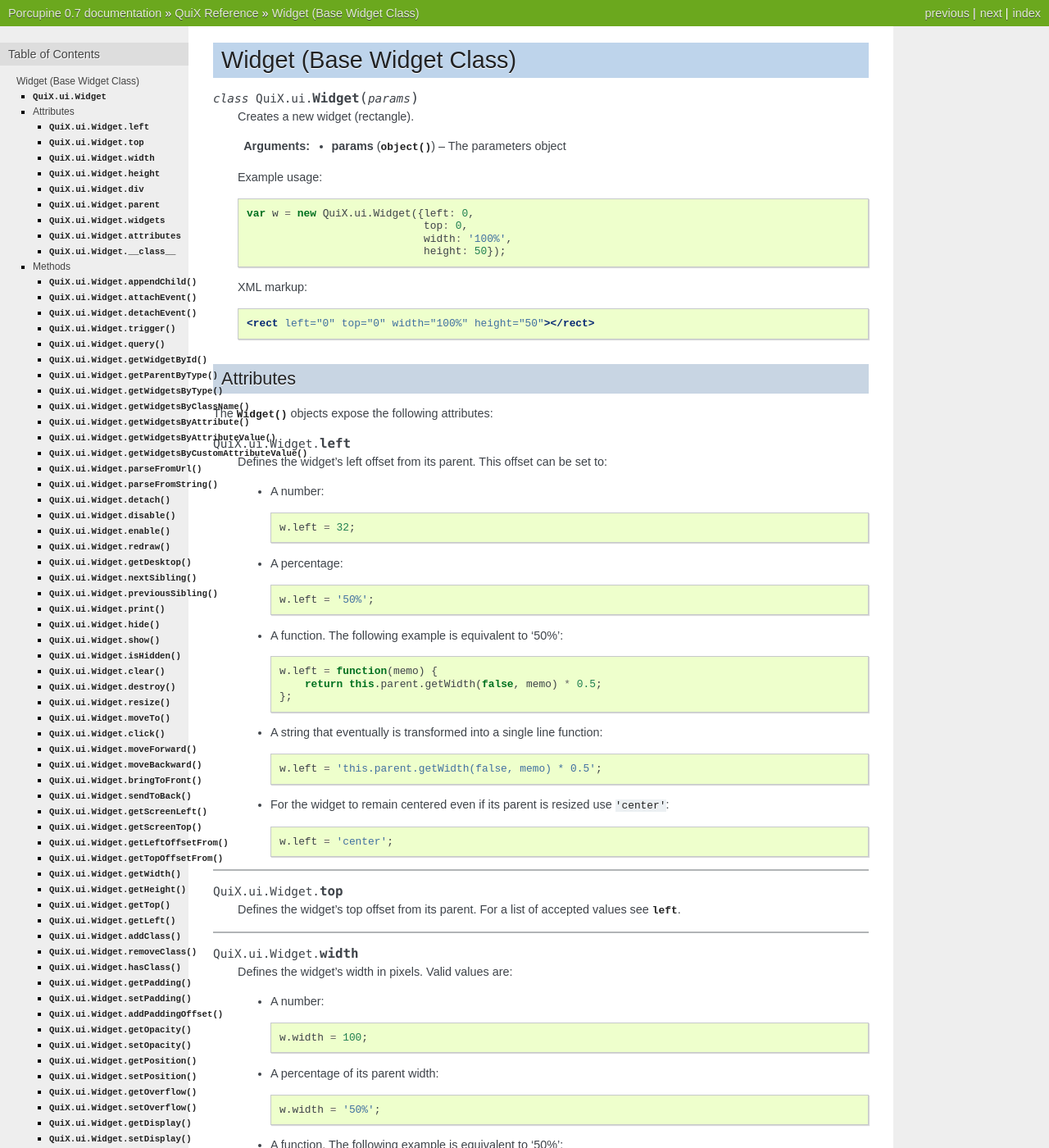
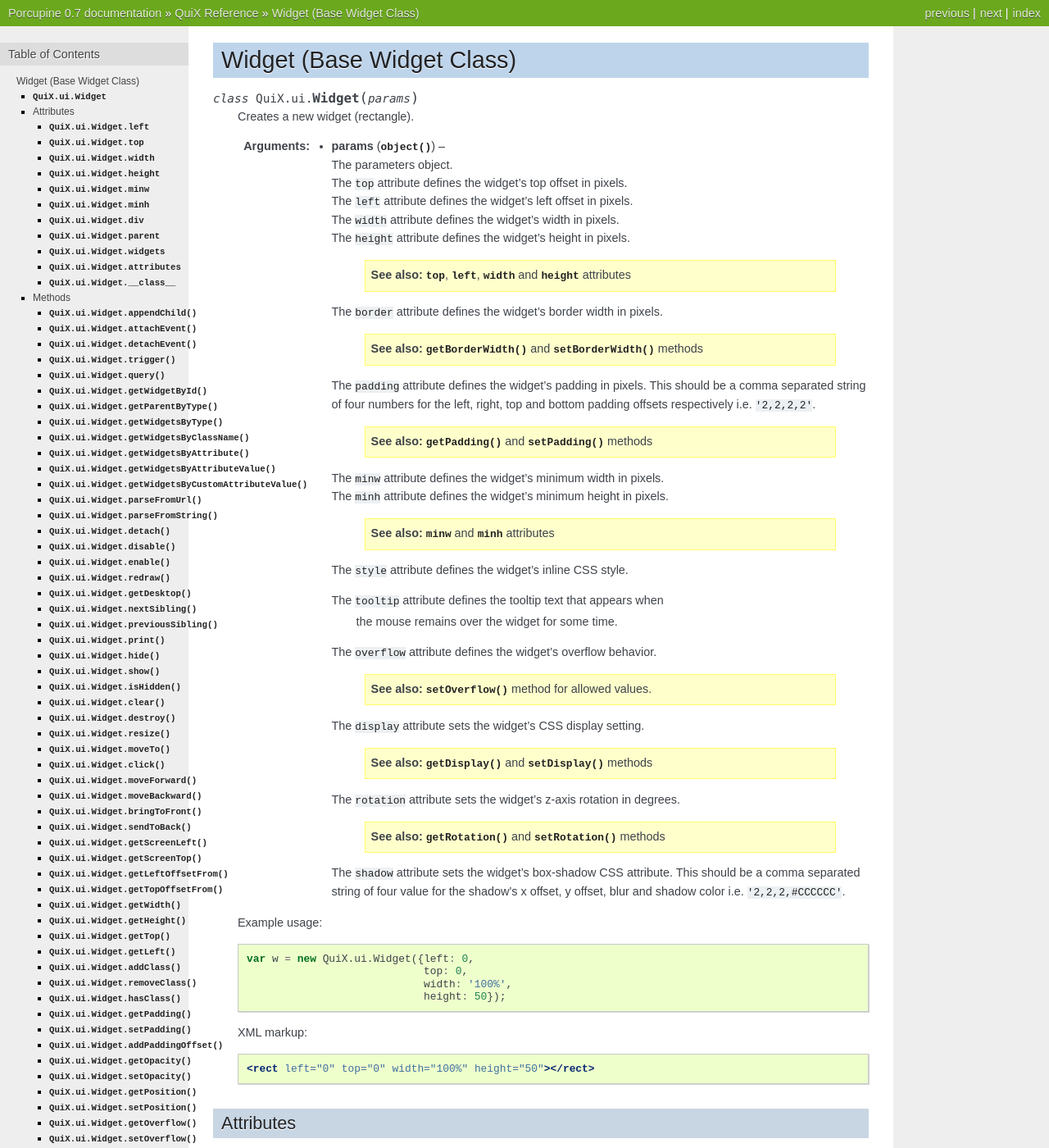
Before and after one commit to tkouts/porcupine-legacy, a Sphinx documentation site: the page built from docs/quix/quix.ui.widget.rst, in a window 1280 px wide and 1400 px high. Shown: the whole window at 82% size. Built offline with Sphinx 7.4.7, drawn with Linux system fonts in a browser that asks for light colours; some of the changed text lies outside the part shown.

Commit message:
updated QuiX docs

```diff
--- a/docs/quix/quix.ui.widget.rst
+++ b/docs/quix/quix.ui.widget.rst
@@ -7,7 +7,65 @@ Widget (Base Widget Class)
 
    Creates a new widget (rectangle).
 
-   :param object params: The parameters object
+   :param object params: The parameters object.
+
+      The ``top`` attribute defines the widget's top offset in pixels.
+
+      The ``left`` attribute defines the widget's left offset in pixels.
+
+      The ``width`` attribute defines the widget's width in pixels.
+
+      The ``height`` attribute defines the widget's height in pixels.
+
+         .. seealso:: :js:attr:`~QuiX.ui.Widget.top`,
+            :js:attr:`~QuiX.ui.Widget.left`,
+            :js:attr:`~QuiX.ui.Widget.width` and
+            :js:attr:`~QuiX.ui.Widget.height` attributes
+
+      The ``border`` attribute defines the widget's border width in pixels.
+
+         .. seealso:: :js:func:`~QuiX.ui.Widget.getBorderWidth` and
+            :js:func:`~QuiX.ui.Widget.setBorderWidth` methods
+
+      The ``padding`` attribute defines the widget's padding in pixels.
+      This should be a comma separated string of four numbers for the
+      left, right, top and bottom padding offsets respectively i.e. ``'2,2,2,2'``.
+
+         .. seealso:: :js:func:`~QuiX.ui.Widget.getPadding` and
+            :js:func:`~QuiX.ui.Widget.setPadding` methods
+
+
+      The ``minw`` attribute defines the widget's minimum width in pixels.
+
+      The ``minh`` attribute defines the widget's minimum height in pixels.
+
+         .. seealso:: :js:attr:`~QuiX.ui.Widget.minw` and
+            :js:attr:`~QuiX.ui.Widget.minh` attributes
+
+      The ``style`` attribute defines the widget's inline CSS style.
+
+      The ``tooltip`` attribute defines the tooltip text that appears when
+         the mouse remains over the widget for some time.
+
+      The ``overflow`` attribute defines the widget's overflow behavior.
+
+         .. seealso:: :js:func:`~QuiX.ui.Widget.setOverflow` method for
+            allowed values.
+
+      The ``display`` attribute sets the widget's CSS display setting.
+
+         .. seealso:: :js:func:`~QuiX.ui.Widget.getDisplay` and
+            :js:func:`~QuiX.ui.Widget.setDisplay` methods
+
+      The ``rotation`` attribute sets the widget's z-axis rotation in degrees.
+
+         .. seealso:: :js:func:`~QuiX.ui.Widget.getRotation` and
+            :js:func:`~QuiX.ui.Widget.setRotation` methods
+
+      The ``shadow`` attribute sets the widget's box-shadow CSS attribute.
+      This should be a comma separated string of four value for the
+      shadow's x offset, y offset, blur and shadow color i.e. ``'2,2,2,#CCCCCC'``.
+
 
    Example usage::
 
@@ -104,6 +162,35 @@ The :js:class:`~QuiX.ui.Widget` objects expose the following attributes:
           or sizing attributes (:js:attr:`~QuiX.ui.Widget.width`, :js:attr:`~QuiX.ui.Widget.height`)
           at runtime requires the widget to be redrawn in order for the new values
           to be reflected by using ``w.redraw();``
+
+--------------------------------------------------------------------------------
+
+.. js:attribute:: QuiX.ui.Widget.minw
+
+   Defines the widget's minimum width in pixels.
+   Valid values are:
+
+   * A number::
+
+      w.minw = 100;
+
+
+   * A function. The following example is equivalent to '50%'::
+
+      w.minw = function(memo) {
+          return this.parent.getWidth(false, memo) * 0.5;
+      };
+
+   * A string that eventually is transformed into a single line function::
+
+      w.minw = 'this.parent.getWidth(false, memo) * 0.5';
+
+--------------------------------------------------------------------------------
+
+.. js:attribute:: QuiX.ui.Widget.minh
+
+   Defines the widget's height in minh.
+   For a list of accepted values see :js:attr:`~QuiX.ui.Widget.minw`.
 
 --------------------------------------------------------------------------------
 
```
